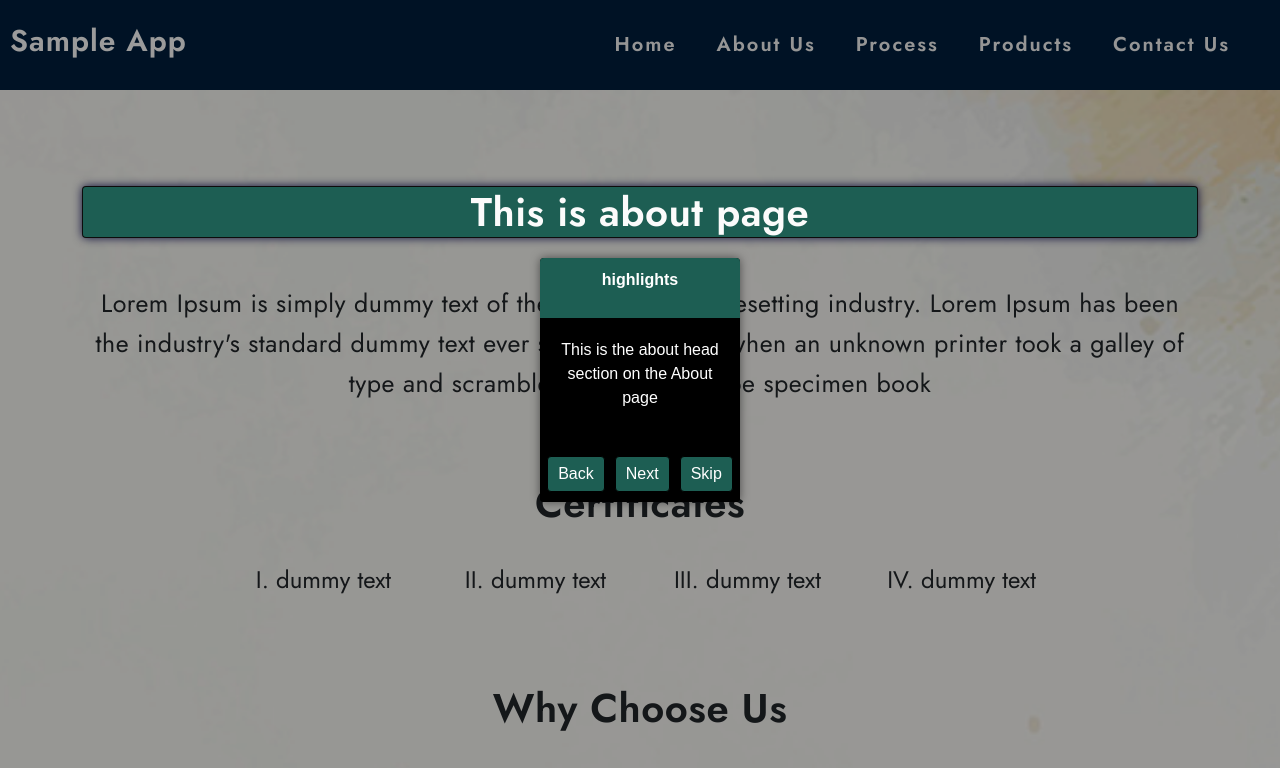
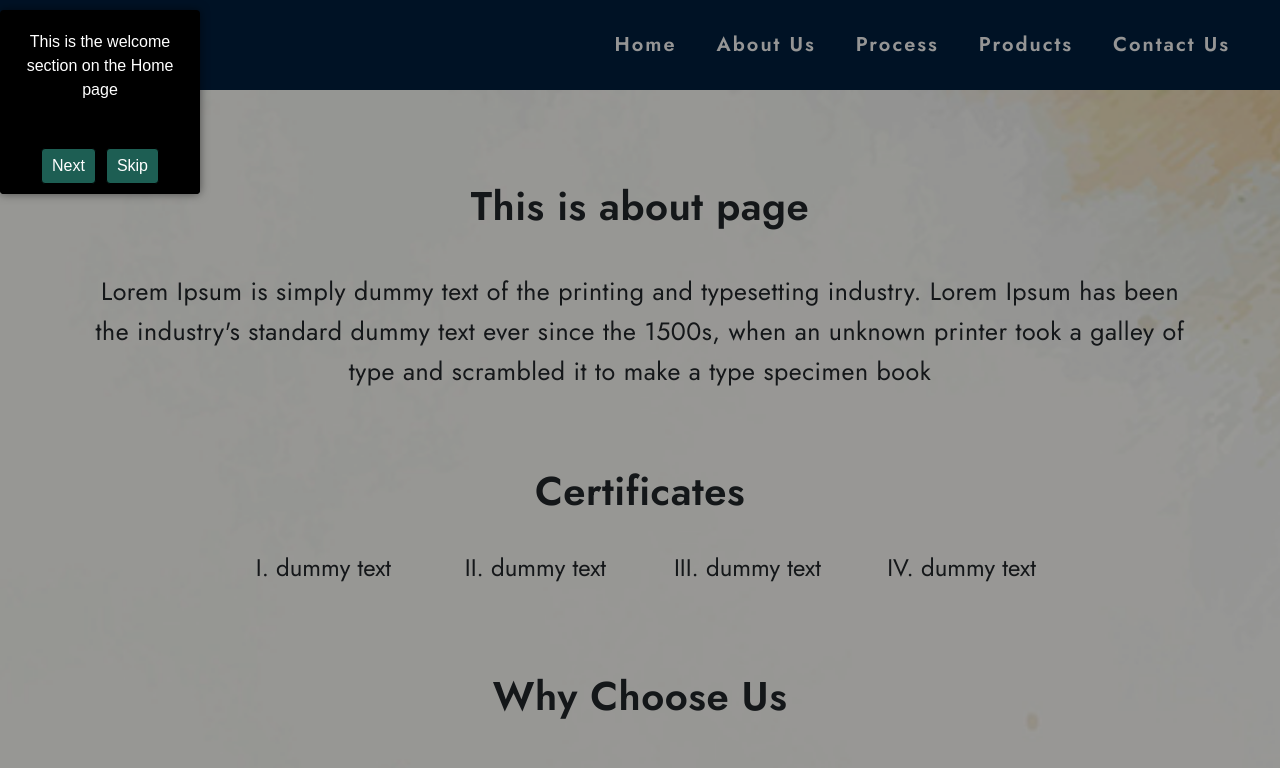
Before and after one commit to arunraj-sequoiaat/virtual-tour-component, a React (Create React App) app: page /about in a window 1280 px wide. Shown: the top 768 px of the page. Built offline with nearby package versions, Linux system fonts and the light colour scheme; a web font is replaced by a local one.

Commit message:
refactor: refactored VirtualTour to router

```diff
--- a/src/App.js
+++ b/src/App.js
@@ -1,12 +1,13 @@
-import React,{useState} from "react";
+import React from "react";
 import Main from "./Main";
+import VirtualTour from './VirtualTour';
+import { tourSteps } from './tourStep';
 
 function App() {
 
   return (
     <div>
       <Main />
-
     </div>
   );
 }
--- a/src/Components/About.js
+++ b/src/Components/About.js
@@ -81,7 +81,7 @@ function About() {
         </div>
 
       </div>
-      <VirtualTour customSteps={tourSteps['about']}/>
+      {/* <VirtualTour customSteps={tourSteps['about']}/> */}
     </div>
   );
 }
--- a/src/Components/Home.js
+++ b/src/Components/Home.js
@@ -73,9 +73,6 @@ function Home() {
           </div>
         </div>
       </div>
-
-    <VirtualTour customSteps={tourSteps['home']}/>;
-
     </div>
   );
 }
--- a/src/Main.js
+++ b/src/Main.js
@@ -1,12 +1,14 @@
-import React  from "react";
-import { BrowserRouter, Routes, Route, Navigate } from "react-router-dom";
+import React from "react";
+import { BrowserRouter, Navigate, Route, Routes } from "react-router-dom";
+import Footer from "../src/Layout/Footer";
 import Navbar from "../src/Layout/Navbar";
-import Footer from "../src/Layout/Footer";
-import Products from "./Components/Products";
 import About from "./Components/About";
+import Contact from "./Components/Contact";
 import Home from "./Components/Home";
 import Process from "./Components/Process";
-import Contact from "./Components/Contact";
+import Products from "./Components/Products";
+import VirtualTour from './VirtualTour';
+import { tourSteps } from './tourStep';
 
 function Main() {
 
@@ -16,9 +18,7 @@ function Main() {
       <BrowserRouter>
         <Navbar />
         <Routes>
-
           <Route path="/home" element={<Home />} />
-
           <Route path="/about" element={<About />} />
           <Route path="/process" element={<Process />} />
           <Route path="/products" element={<Products />} />
@@ -26,6 +26,7 @@ function Main() {
           <Route path="*" element={<Navigate to={"/home"} replace />}  />
         </Routes>
         <Footer />
+        <VirtualTour customSteps={tourSteps} />
       </BrowserRouter>
     </>
   );
--- a/src/TourStep.json
+++ b/src/TourStep.json
@@ -47,8 +47,6 @@
       "visited": false,
       "completed": false,
       "nextPage": "/about"
-
-
     },
     {
       "elementSelector": "#company-profile",
--- a/src/VirtualTour.js
+++ b/src/VirtualTour.js
@@ -1,4 +1,5 @@
-import React, { useState, useEffect, useRef } from "react";
+import React, { useEffect, useRef, useState } from "react";
+import { useNavigate } from 'react-router-dom';
 import "./VirtualTour.css";
 
 const VirtualTour = ({ customSteps }) => {
@@ -7,15 +8,19 @@ const VirtualTour = ({ customSteps }) => {
   const [tourClosed, setTourClosed] = useState(false);
   const [tourPosition, setTourPosition] = useState({ top: 0, left: 0 });
   const tourRef = useRef(null);
+  const navigate = useNavigate()
 
   const tourSteps = customSteps || [];
+
+  useEffect(()=>{ console.log(currentStep);}, [currentStep])
 
   const nextStep = () => {
     if (currentStep < tourSteps.length - 1) {
       const step = tourSteps[currentStep];
 
       if (step.elementType === "link") {
-        window.location.href = step.nextPage;
+        // window.location.href = step.nextPage;
+        navigate(step.nextPage)
       } else {
         setCurrentStep(currentStep + 1);
       }
--- /dev/null
+++ b/src/tourStep.js
@@ -0,0 +1,189 @@
+export const tourSteps = [
+    {
+        "elementSelector": "#author",
+        "content": "This is the welcome section on the Home page",
+        "elementType": "normal",
+        "hasBackButton": false,
+        "hasNextButton": true,
+        "backButtonLabel": "Back",
+        "nextButtonLabel": "Next",
+        "buttonAction": "moveToNextStep",
+        "completed": false
+
+      },
+      {
+        "elementSelector": "#slogan",
+        "content": "This is the slogan section on the Home page",
+        "elementType": "normal",
+        "hasBackButton": true,
+        "hasNextButton": true,
+        "backButtonLabel": "Back",
+        "nextButtonLabel": "Next",
+        "buttonAction": "moveToNextStep",
+        "completed": false
+      },
+      {
+        "elementSelector": "#welcome",
+        "content": "This is the welcome section on the Home page",
+        "elementType": "normal",
+        "hasBackButton": true,
+        "hasNextButton": true,
+        "backButtonLabel": "Back",
+        "nextButtonLabel": "Next",
+        "buttonAction": "moveToNextStep",
+        "completed": false
+      },
+      {
+        "elementSelector": "#about1",
+        "content": "This is the welcome section on the Home page",
+        "elementType": "link",
+        "hasBackButton": true,
+        "hasNextButton": true,
+        "backButtonLabel": "Back",
+        "nextButtonLabel": "Next",
+        "buttonAction": "moveToNextStep",
+        "visited": false,
+        "completed": false,
+        "nextPage": "/about"
+
+
+      },
+      {
+        "elementSelector": "#company-profile",
+        "content": "This is the welcome section on the Home page",
+        "elementType": "normal",
+        "hasBackButton": true,
+        "hasNextButton": true,
+        "backButtonLabel": "Back",
+        "nextButtonLabel": "Next",
+        "buttonAction": "moveToNextStep",
+        "completed": false
+      }
+    ,
+
+      {
+        "elementSelector": "#highlights",
+        "content": "This is the about head section on the About page",
+        "elementType": "normal",
+        "hasBackButton": true,
+        "hasNextButton": true,
+        "backButtonLabel": "Back",
+        "nextButtonLabel": "Next",
+        "buttonAction": "moveToNextStep",
+        "previousPage":"/home",
+        "completed": false,
+        "previousElement":"#about1"
+      },
+      {
+        "elementSelector": "#certificates",
+        "content": "This is the about head section on the About page",
+        "elementType": "normal",
+        "hasBackButton": true,
+        "hasNextButton": true,
+        "backButtonLabel": "Back",
+        "nextButtonLabel": "Next",
+        "buttonAction": "moveToNextStep",
+        "completed": false
+      },
+      {
+        "elementSelector": "#why",
+        "content": "This is the about head section on the About page",
+        "elementType": "normal",
+        "hasBackButton": true,
+        "hasNextButton": true,
+        "backButtonLabel": "Back",
+        "nextButtonLabel": "Next",
+        "buttonAction": "moveToNextStep",
+        "completed": false
+      },
+      {
+        "elementSelector": "#process-page",
+        "content": "This is the about head section on the About page",
+        "elementType": "normal",
+        "hasBackButton": true,
+        "hasNextButton": true,
+        "backButtonLabel": "Back",
+        "nextButtonLabel": "Next",
+        "buttonAction": "moveToNextStep",
+        "completed": false
+      },
+      {
+        "elementSelector": "#processed",
+        "content": "This is the about head section on the About page",
+        "elementType": "normal",
+        "hasBackButton": true,
+        "hasNextButton": true,
+        "backButtonLabel": "Back",
+        "nextButtonLabel": "Next",
+        "buttonAction": "moveToNextStep",
+        "completed": false
+      }
+    ,
+      {
+        "elementSelector": "#product-id",
+        "content": "This is the about head section on the About page",
+        "elementType": "normal",
+        "hasBackButton": true,
+        "hasNextButton": true,
+        "backButtonLabel": "Back",
+        "nextButtonLabel": "Next",
+        "buttonAction": "moveToNextStep",
+        "completed": false
+      },
+      {
+        "elementSelector": "#product-list",
+        "content": "This is the about head section on the About page",
+        "elementType": "normal",
+        "hasBackButton": true,
+        "hasNextButton": true,
+        "backButtonLabel": "Back",
+        "nextButtonLabel": "Next",
+        "buttonAction":"moveToNextStep",
+        "completed": false
+      },
+        {
+        "elementSelector": "#dummy",
+        "content": "This is the about head section on the About page",
+        "elementType": "normal",
+        "hasBackButton": true,
+        "hasNextButton": true,
+        "backButtonLabel": "Back",
+        "nextButtonLabel": "Next",
+        "buttonAction":"moveToNextStep",
+        "completed": false
+      }
+,
+      {
+        "elementSelector": "#enquiry",
+        "content": "This is the about head section on the About page",
+        "elementType": "normal",
+        "hasBackButton": true,
+        "hasNextButton": true,
+        "backButtonLabel": "Back",
+        "nextButtonLabel": "Next",
+        "buttonAction": "moveToNextStep",
+        "completed": false
+      },
+      {
+        "elementSelector": "#mail",
+        "content": "This is the about head section on the About page",
+        "elementType": "normal",
+        "hasBackButton": true,
+        "hasNextButton": true,
+        "backButtonLabel": "Back",
+        "nextButtonLabel": "Next",
+        "buttonAction": "moveToNextStep",
+        "completed": false
+      },
+        {
+        "elementSelector": "#submit",
+        "content": "This is the about head section on the About page",
+        "elementType": "button",
+        "hasBackButton": true,
+        "hasNextButton": true,
+        "backButtonLabel": "Back",
+        "nextButtonLabel": "Next",
+        "buttonAction": "moveToNextStep",
+        "completed": false
+      }
+]
```
